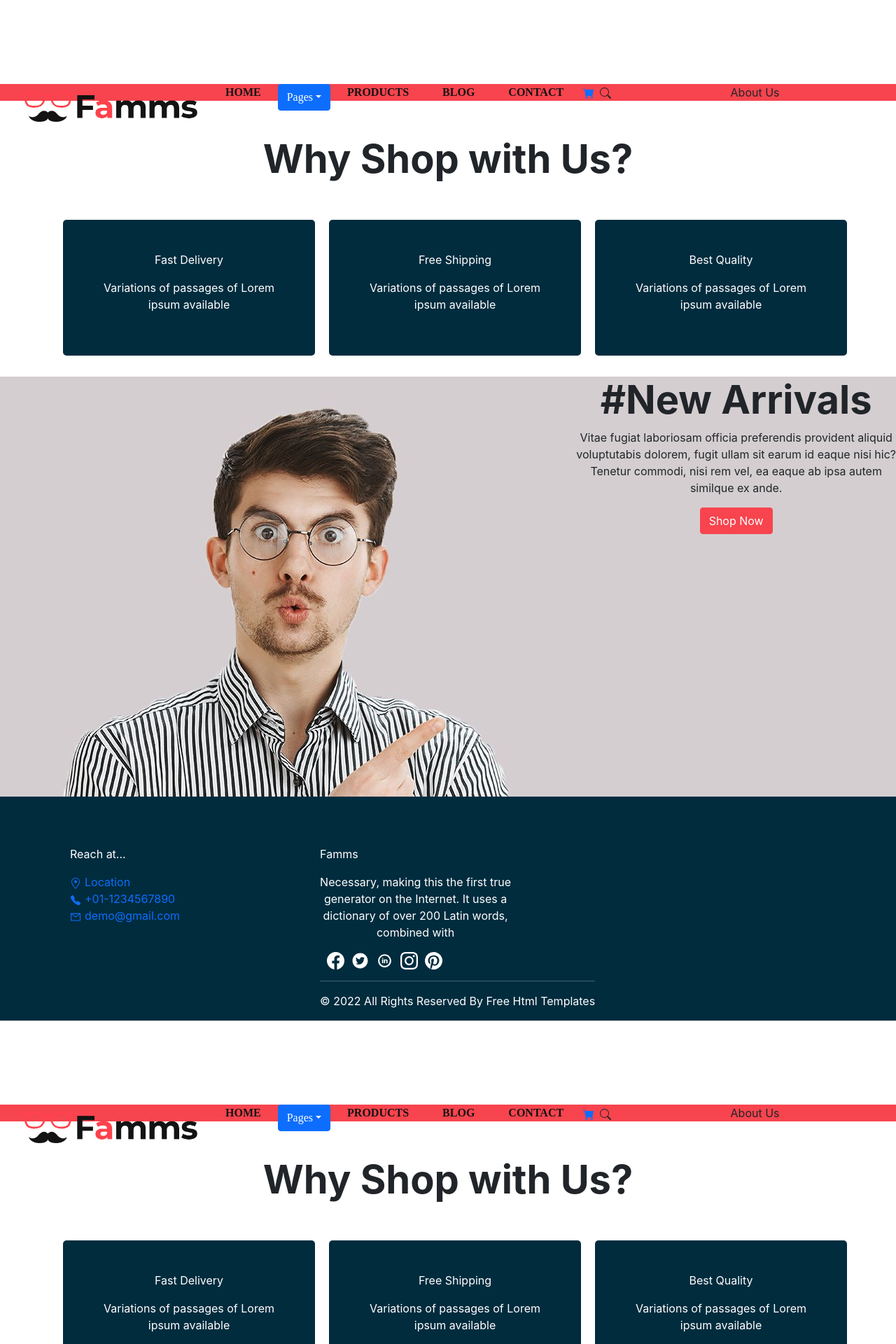
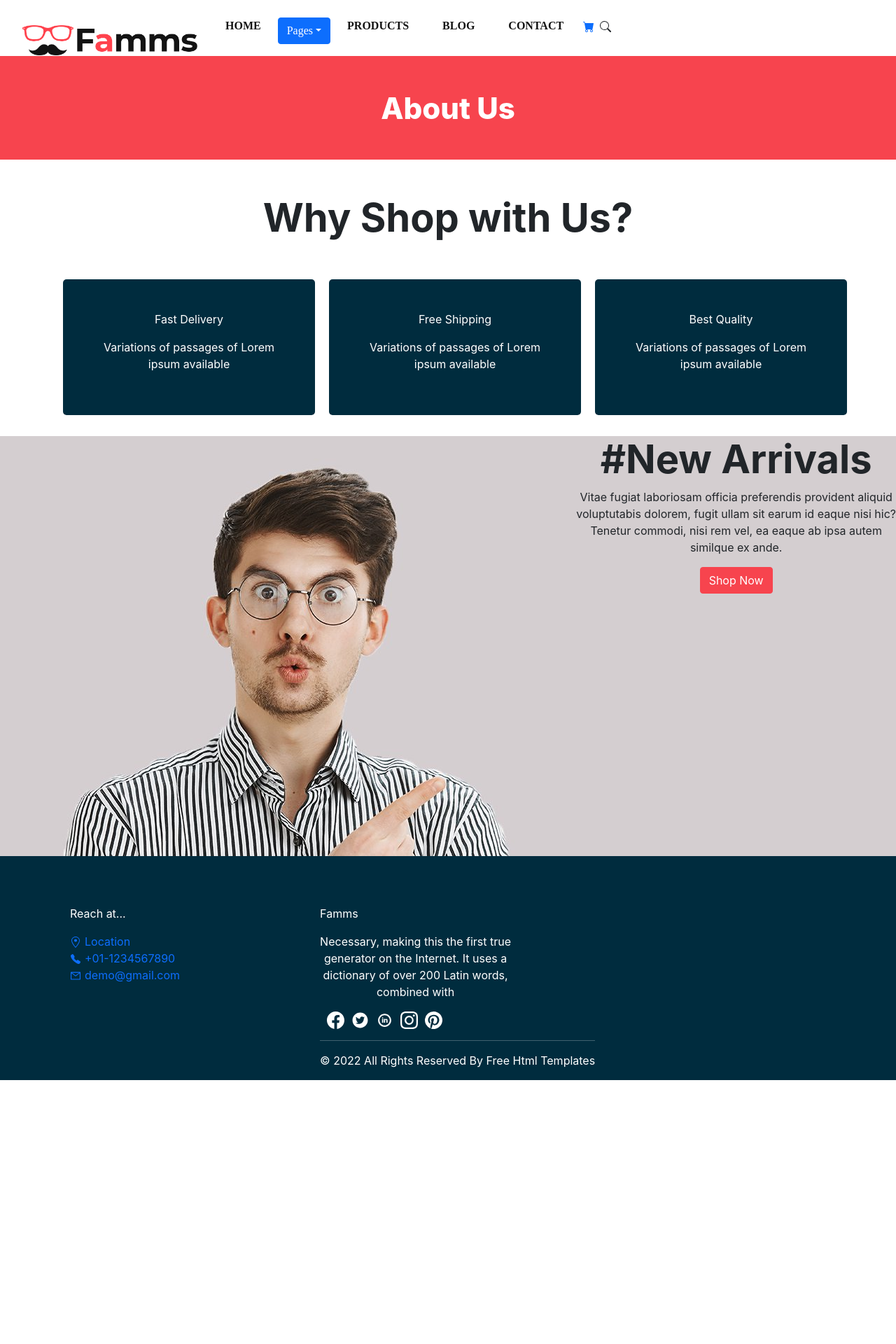
Before and after one commit to aravindd7/reactassignsub, a React (Create React App) app in the folder reactapp/: page /about in a window 1280 px wide. Shown: the top 1920 px of the page at 70% size. After the commit the page ends 1543 px from the top, so only its background shows below. Built offline with nearby package versions, Linux system fonts and the light colour scheme.

Commit message:
looks good

```diff
--- a/reactapp/src/App.js
+++ b/reactapp/src/App.js
@@ -1,14 +1,31 @@
 import './App.css';
+import Navbar from './components/Navbar';
+import { BrowserRouter, Routes, Route, Link } from "react-router-dom";
+import Blog from "./components/Blog";
+import Cart from "./components/Cart";
+import Contact from "./components/Contact";
+import Products from "./components/Products";
+import Testimonial from "./components/Testimonial";
+import About from "./components/About";
 import Home from './components/Home';
-import Navbar from './components/Navbar';
 
 function App() {
   console.log("In app");
   return (
-    <div className="App">
-      <Navbar />
-      <Home />
-    </div>
+    <BrowserRouter>
+      <div className="App">
+          <Navbar />
+          <Routes>
+            <Route exact path="/" element={<Home />}></Route>
+            <Route path="/products" element={<Products />}></Route>
+            <Route path="/blog" element={<Blog />}></Route>
+            <Route path="/contact" element={<Contact />}></Route>
+            <Route path="/cart" element={<Cart />}></Route>
+            <Route path="/about" element={<About />}></Route>
+            <Route path="/testimonial" element={<Testimonial />}></Route>
+          </Routes>
+      </div>
+    </BrowserRouter>
   );
 }
 
--- a/reactapp/src/components/About.js
+++ b/reactapp/src/components/About.js
@@ -6,7 +6,7 @@ import BlogContent from "./content/BlogContent";
 import FooterOther from "./content/FooterOther";
 export default function About () {
     return (
-     <div>
+     <div className="container-root">
          <div>
              <Header text="About Us"/>
              <SubHeader text="Why Shop with Us?" />
--- a/reactapp/src/components/Blog.js
+++ b/reactapp/src/components/Blog.js
@@ -5,7 +5,7 @@ import BlogContent from "./content/BlogContent";
 import FooterOther from "./content/FooterOther";
 export default function Blog () {
     return (
-     <div>
+     <div className="container-root">
          <div>
              <Header text="Blog List"/>
              <SubHeader text="Why Shop with Us?" />
--- a/reactapp/src/components/Contact.js
+++ b/reactapp/src/components/Contact.js
@@ -6,7 +6,7 @@ import AboutContent from "./content/AboutContent";
 
 export default function Contact () {
     return (
-      <div>
+      <div className="container-root">
       <Header text="Contact Us" />
       <ContactContent />
       <AboutContent />
--- a/reactapp/src/components/Home.js
+++ b/reactapp/src/components/Home.js
@@ -6,12 +6,10 @@ import BlogContent from "./content/BlogContent";
 import SubscribeContent from "./content/SubscribeContent";
 import TestimonialContent from "./content/TestimonialContent";
 import FooterContent from "./content/FooterContent";
-import Navbar from './Navbar';
 
 export default function Home () {
     return (
-     <div>
-         <Navbar />
+     <div className="container-root">
          <LandingContent />
          <SubHeader text="Why Shop With Us?" />
          <BlogContent />
--- a/reactapp/src/components/Navbar.js
+++ b/reactapp/src/components/Navbar.js
@@ -1,12 +1,5 @@
 import React from "react";
-import { BrowserRouter, Routes, Route, Link } from "react-router-dom";
-import Blog from "./Blog";
-import Cart from "./Cart";
-import Contact from "./Contact";
-import Products from "./Products";
-import Testimonial from "./Testimonial";
-import About from "./About";
-import Home from './Home';
+import { NavLink } from "react-router-dom";
 import { BsCartFill } from "react-icons/bs";
 import { BsSearch } from "react-icons/bs";
 import { DropdownButton, Dropdown } from "react-bootstrap";
@@ -14,37 +7,24 @@ import { DropdownButton, Dropdown } from "react-bootstrap";
 export default function Navbar() {
     console.log("In Nav");
     return (
-        <div>
-            <BrowserRouter>
+        <div className="container-nav">
                 <nav>
                     <ul className="ul-nav">
-                        <Link to="/"><li className="li-nav navbar-brand"><img src="./images/logo.png" width="250" /></li></Link>
-                        <Link to="/"><li className="li-nav"><span>&nbsp;Home&nbsp;</span></li></Link>
+                        <NavLink to="/"><li className="li-nav navbar-brand"><img src="./images/logo.png" width="250" /></li></NavLink>
+                        <NavLink to="/"><li className="li-nav"><span>&nbsp;Home&nbsp;</span></li></NavLink>
                         {/* <ul> */}
                         <li className="li-nav"><DropdownButton title="Pages" >
-                        <Link to="about"><Dropdown.Item as="button"><span>About</span></Dropdown.Item></Link>
-                        <Link to="testimonial"><Dropdown.Item as="button"><span>Testimonial</span></Dropdown.Item></Link>
+                        <NavLink to="about"><Dropdown.Item as="button"><span>About</span></Dropdown.Item></NavLink>
+                        <NavLink to="testimonial"><Dropdown.Item as="button"><span>Testimonial</span></Dropdown.Item></NavLink>
                         </DropdownButton></li>
                         {/* </ul> */}
-                        <Link to="/products"><li className="li-nav"><span>&nbsp;Products&nbsp;</span></li></Link>
-                        <Link to="/blog"><li className="li-nav"><span>&nbsp;Blog&nbsp;</span></li></Link>
-                        <Link to="/contact"><li className="li-nav"><span>&nbsp;Contact&nbsp;</span></li></Link>
-                        <Link to="/cart"><li className="li-nav">&nbsp;<BsCartFill />&nbsp;</li></Link>
+                        <NavLink to="/products"><li className="li-nav"><span>&nbsp;Products&nbsp;</span></li></NavLink>
+                        <NavLink to="/blog"><li className="li-nav"><span>&nbsp;Blog&nbsp;</span></li></NavLink>
+                        <NavLink to="/contact"><li className="li-nav"><span>&nbsp;Contact&nbsp;</span></li></NavLink>
+                        <NavLink to="/cart"><li className="li-nav">&nbsp;<BsCartFill />&nbsp;</li></NavLink>
                         <li className="li-nav">&nbsp;<BsSearch />&nbsp;</li>
-
                     </ul>
-                    <Routes>
-                        <Route exact path="/" element={<Home />}></Route>
-                        <Route path="/home" element={<Home />}></Route>
-                        <Route path="/products" element={<Products />}></Route>
-                        <Route path="/blog" element={<Blog />}></Route>
-                        <Route path="/contact" element={<Contact />}></Route>
-                        <Route path="/cart" element={<Cart />}></Route>
-                        <Route path="/about" element={<About />}></Route>
-                        <Route path="/testimonial" element={<Testimonial />}></Route>
-                    </Routes>
                 </nav>
-            </BrowserRouter>
         </div>
     );
 }
--- a/reactapp/src/components/Products.js
+++ b/reactapp/src/components/Products.js
@@ -95,7 +95,7 @@ export default function Products () {
       };
 
     return (
-     <div>
+     <div className="container-root">
           <Header text="Product Grid"/>
           <SubHeader text="Our Products"/>
           <Container fluid>
--- a/reactapp/src/components/Testimonial.js
+++ b/reactapp/src/components/Testimonial.js
@@ -5,7 +5,7 @@ import FooterOther from './content/FooterOther';
 
 export default function Testimonial () {
     return (
-    <div>
+    <div className="container-root">
         <Header text="Testimonial"/>
         <SubHeader text="Customer's Testimonial"/>
         <FooterOther />
--- a/reactapp/src/hoc/Header.js
+++ b/reactapp/src/hoc/Header.js
@@ -3,7 +3,7 @@ import React from "react";
 export default function Header(props) {
     return (
         <div className="heading-container">
-          {props.text}
+          <h3>{props.text}</h3>
         </div>
     );
 }
--- a/reactapp/src/index.css
+++ b/reactapp/src/index.css
@@ -10,6 +10,12 @@ body {
 code {
   font-family: source-code-pro, Menlo, Monaco, Consolas, 'Courier New',
     monospace;
+}
+
+.container-nav {
+  position: absolute;
+  top: 5px;
+  margin-bottom: 30px;
 }
 
 .ul-nav {
@@ -43,14 +49,22 @@ code {
   width: 200px;
   background-color: #f7f8f9;
   overflow: hidden;
-    box-shadow: 5px 5px 5px -5px rgba(0,0,0,.2);
+  box-shadow: 5px 5px 5px -5px rgba(0, 0, 0, .2);
   border: solid #fff 10px;
 }
 
 
 .heading-container {
   background-color: #f7444e;
-  margin-top: 120px;
+  text-align: center;
+  color: #fff;
+  padding-top: 50px;
+  padding-bottom: 40px;
+}
+
+.heading-container h3 {
+    font-size: 42px;
+    font-weight: 800;
 }
 
 .card-blog {
@@ -183,6 +197,11 @@ code {
 .subheading-container h2 {
   font-size: 3.5rem;
   font-weight: bold;
+}
+
+
+.container-root {
+  margin-top: 80px;
 }
 
 .float-right {
```
Lines whose indentation alone changed are shown as unchanged.
